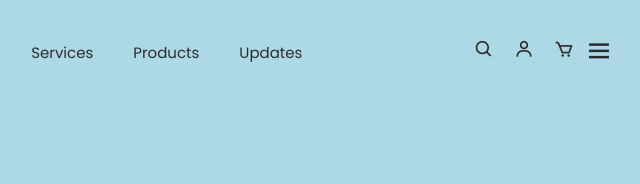
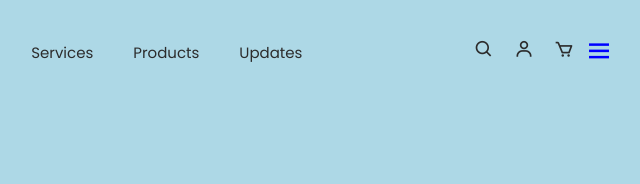
Before and after one commit to Farhath-Manas/WebSite, a plain HTML site: page index.html in a window 1280 px wide. In both pictures the pointer is over the element 1136 px from the left and 50 px from the top of the page. Shown: the top 184 px of the page, 538-1178 px from the left. Drawn offline with nearby package versions, Linux system fonts and the light colour scheme.

Commit message:
command for each section on html and css

```diff
--- a/style.css
+++ b/style.css
@@ -7,7 +7,7 @@
     list-style: none;
     text-decoration: none;
 }
-
+/* header */
 header{
     position: fixed;
     width: 100%;
@@ -66,7 +66,10 @@ header{
     cursor: pointer;
     margin-left: 10px;
 }
-
+#menu-icon:hover{
+    color: blue;
+}
+/* main home section */
 section{
     padding: 5% 10%;
 }
@@ -150,6 +153,7 @@ header.sticky{
     padding: 10px 10%;
     box-shadow: 0px 0px 10px rgb(0, 0, 0 / 10%);
 }
+
 /* trending-section-css */
 .center-text h2{
     color: #111;
```
Also changed, not shown: index.html (+1 -0 lines).
